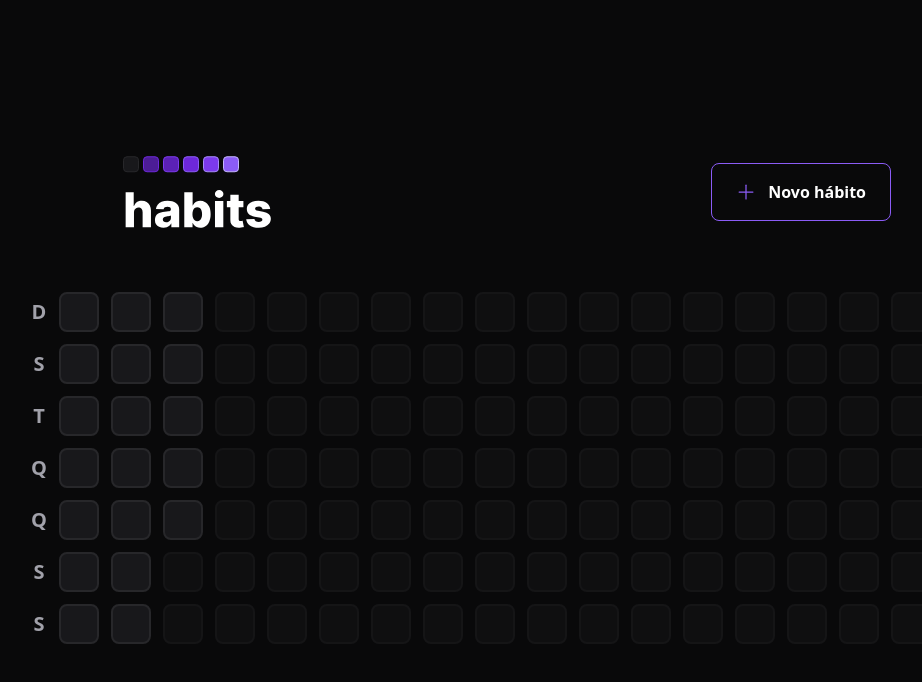
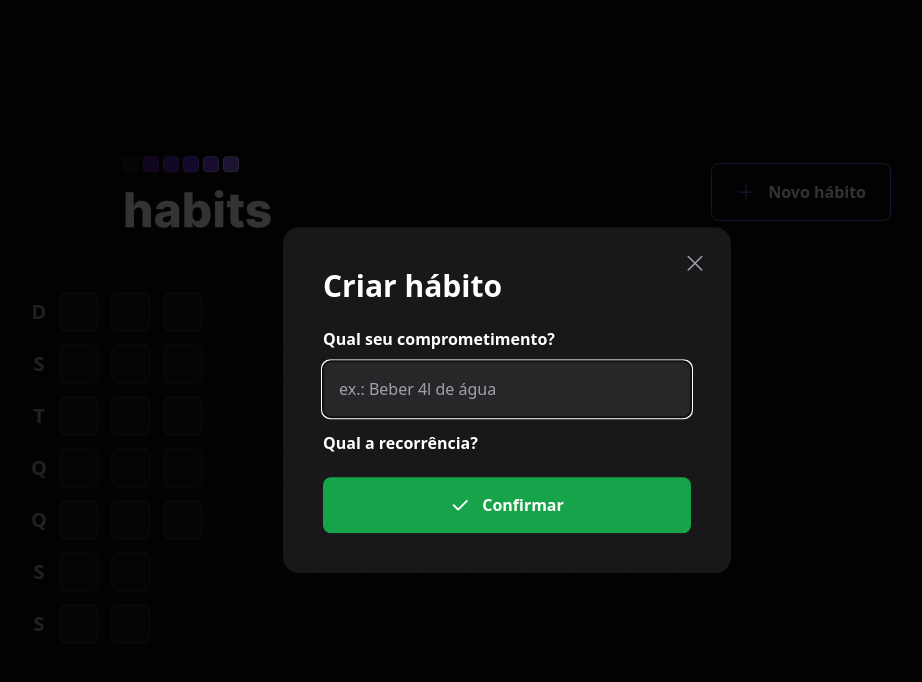
Before and after one commit to UT0P1C/NLW-setup-ignite, a React (Vite) app in the folder client/: page / in a window 1280 px wide. Both pictures are taken after a click on the button "Novo hábito". Shown: the top 682 px of the page, without its empty margins (133-1055 px from the left). Built offline with nearby package versions, Linux system fonts and the light colour scheme.

Commit message:
creating the new habit modal

```diff
--- a/client/package.json
+++ b/client/package.json
@@ -9,6 +9,7 @@
     "preview": "vite preview"
   },
   "dependencies": {
+    "@radix-ui/react-dialog": "^1.0.2",
     "dayjs": "^1.11.7",
     "phosphor-react": "^1.4.1",
     "react": "^18.2.0",
--- a/client/src/components/Header.tsx
+++ b/client/src/components/Header.tsx
@@ -1,18 +1,44 @@
 import logoImg from '../assets/logo.svg'
-
-import { Plus } from 'phosphor-react'
+import * as Dialog from '@radix-ui/react-dialog'
+import { Plus, X } from 'phosphor-react'
+import { useState } from 'react'
+import { NewHabitForm } from './NewHabitForm'
 
 export function Header () {
   return (
     <div className="w-full max-w-3xl mx-auto flex items-center justify-between">
-      <img src={logoImg} alt="" />
-      <button
-        type="button"
-        className="border border-violet-500 font-semibold rounded-lg px-6 py-4 flex items-center gap-3 transition delay-100 hover:border-violet-300"
-      >
+      <img src={logoImg} alt="Habits logo" />
+
+      <Dialog.Root>
+        <Dialog.Trigger
+          type="button"
+          className="border border-violet-500 font-semibold rounded-lg px-6 py-4 flex items-center gap-3 transition delay-100 hover:border-violet-300"
+        >
         <Plus size={20} className="text-violet-500"/>
         Novo hábito
-      </button>
+        </Dialog.Trigger>
+
+        <Dialog.Portal>
+          <Dialog.Overlay className='w-screen h-screen bg-black/80 fixed inset-0'/>
+
+          <Dialog.Content className='absolute p-10 bg-zinc-900 rounded-2xl w-full max-w-md top-1/2 left-1/2 -translate-x-1/2 -translate-y-1/2'>
+
+            <Dialog.Close className='absolute right-6 top-6 text-zinc-400 hover:text-zinc-200'>
+              <X size={24} aria-label='fechar'/>
+            </Dialog.Close>
+
+            <Dialog.Title className='text-3xl leading-tight font-extrabold'>
+              Criar hábito
+            </Dialog.Title>
+
+            <NewHabitForm/>
+          </Dialog.Content>
+
+        </Dialog.Portal>
+
+      </Dialog.Root>
+
+
     </div>
   )
 }
--- /dev/null
+++ b/client/src/components/NewHabitForm.tsx
@@ -0,0 +1,30 @@
+import { Check } from "phosphor-react";
+
+export function NewHabitForm () {
+  return (
+    <form className="w-full flex flex-col mt-6">
+      <label htmlFor="title" className="font-semibold leading-tight">
+        Qual seu comprometimento?
+      </label>
+
+      <input
+      type="text"
+      id="title"
+      placeholder="ex.: Beber 4l de água"
+      className="p-4 rounded-lg mt-3 bg-zinc-800 text-white placeholder:text-zinc-400"
+      autoFocus
+      />
+
+      <label htmlFor="" className="font-semibold leading-tight mt-4">
+        Qual a recorrência?
+      </label>
+
+
+
+      <button type="submit" className="mt-6 rounded-lg p-4 flex items-center justify-center gap-3 font-semibold bg-green-600 hover:bg-green-500">
+        <Check size={20} weight='bold'/>
+        Confirmar
+      </button>
+    </form>
+  )
+}
```
Also changed, not shown: 1 other file (tests, documents, lock files or other folders).
